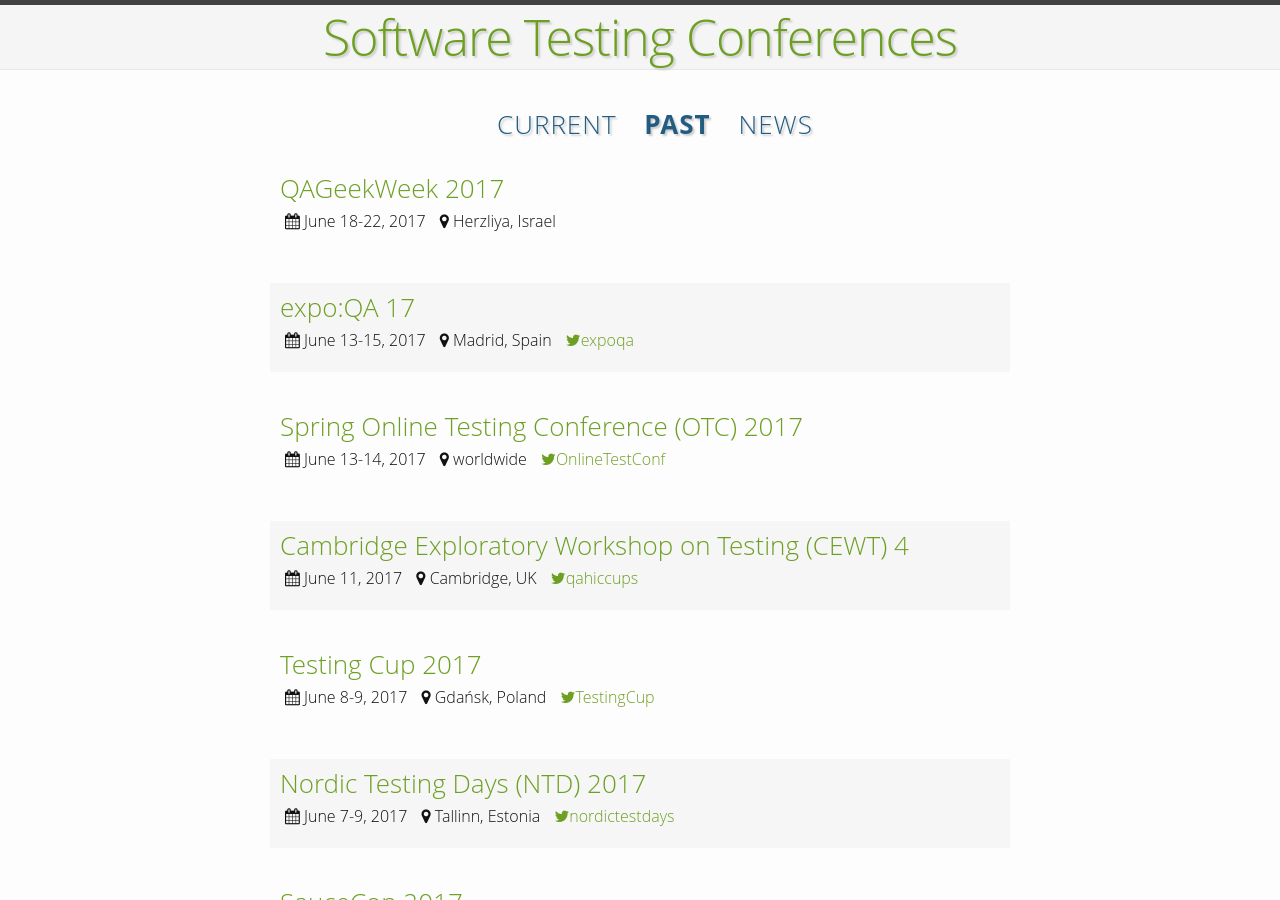
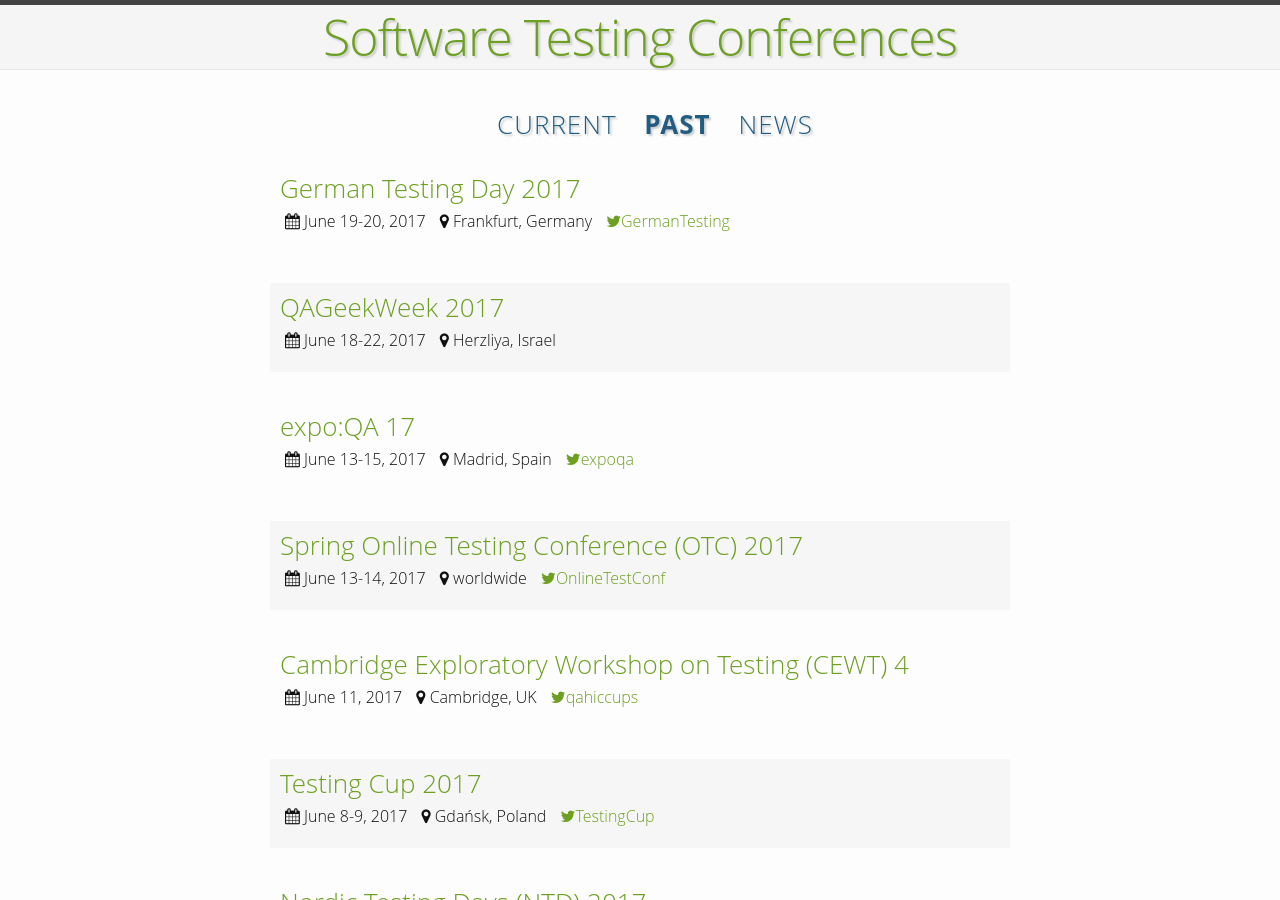
Before and after one commit to TestingConferences/testingconferences.github.io, a Jekyll site: the page built from past.html, in a window 1280 px wide and 900 px high. Built offline with Jekyll 4.4.1, drawn with Linux system fonts in a browser that asks for light colours.

Commit message:
Update past.yml

```diff
--- a/_data/past.yml
+++ b/_data/past.yml
@@ -1,3 +1,9 @@
+- name: German Testing Day 2017
+  location: Frankfurt, Germany
+  dates: "June 19-20, 2017"
+  url: http://germantestingday.info/
+  twitter: GermanTesting
+
 - name: QAGeekWeek 2017
   location: Herzliya, Israel
   dates: "June 18-22, 2017"
```
